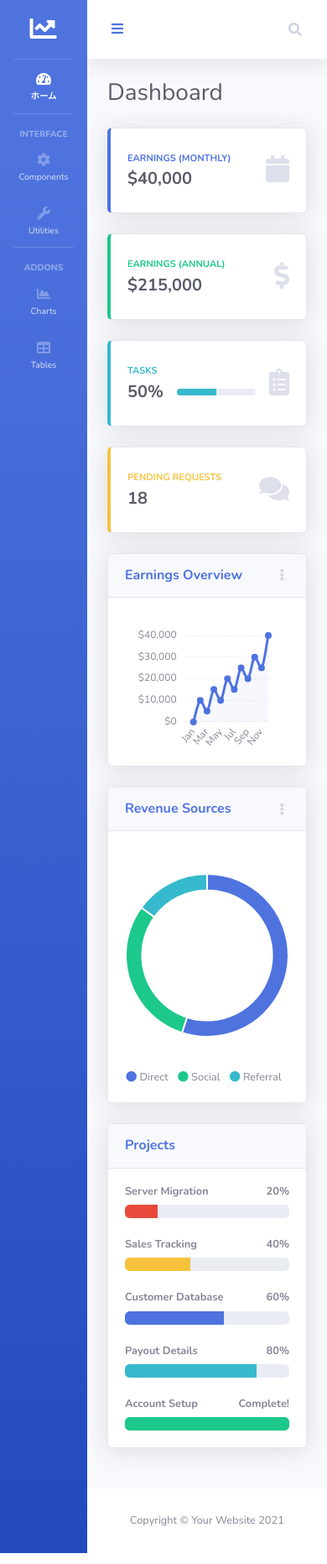
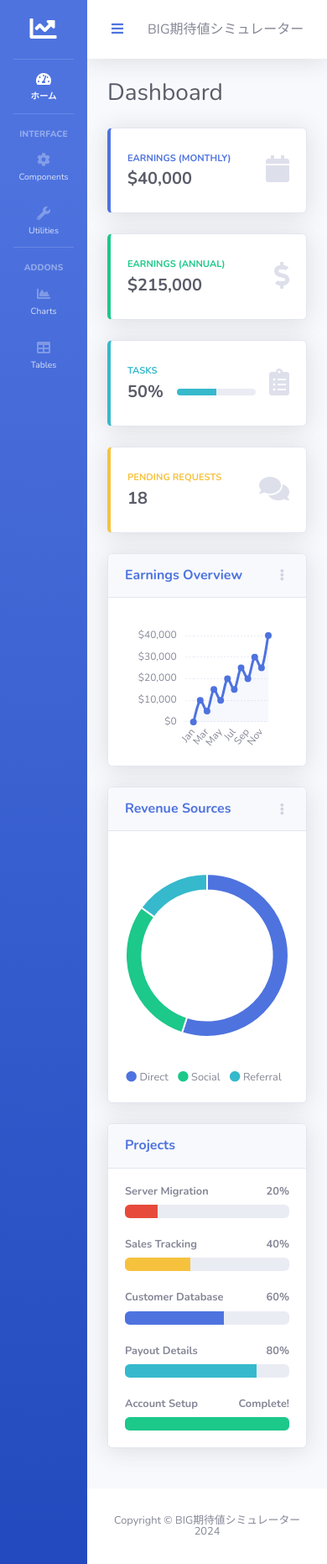
Before and after one commit to YoshySET/big_simulator, a Flask app: page / in a window 390 px wide. Shown: the whole page at 84% size. Run offline with Flask 3, Linux system fonts and the light colour scheme; some libraries are stand-ins or nearby versions.

Commit message:
topbar表示確認

```diff
--- /dev/null
+++ b/templates/common/footer.html
@@ -0,0 +1,7 @@
+<footer class="sticky-footer bg-white">
+    <div class="container my-auto">
+        <div class="copyright text-center my-auto">
+            <span>Copyright &copy; BIG期待値シミュレーター 2024</span>
+        </div>
+    </div>
+</footer>
--- a/templates/common/sidebar.html
+++ b/templates/common/sidebar.html
@@ -4,7 +4,7 @@
         <div class="sidebar-brand-icon">
             <i class="fas fa-chart-line"></i>
         </div>
-        <div class="sidebar-brand-text mx-3">BIG期待値速報</div>
+        <div class="sidebar-brand-text mx-3">BIG SIM</div>
     </a>
 
     <!-- Divider -->
--- /dev/null
+++ b/templates/common/topbar.html
@@ -0,0 +1,12 @@
+<nav class="navbar navbar-expand navbar-light bg-white topbar mb-4 static-top shadow">
+
+    <!-- Sidebar Toggle (Topbar) -->
+    <button id="sidebarToggleTop" class="btn btn-link rounded-circle mr-3">
+        <i class="fa fa-bars"></i>
+    </button>
+
+    <!-- Topbar Navbar -->
+    <ul class="navbar-nav mr-auto">
+        <span>BIG期待値シミュレーター</span>
+    </ul>
+</nav>
--- a/templates/index.html
+++ b/templates/index.html
@@ -13,15 +13,14 @@
         rel="stylesheet">
     <!-- Custom styles for this template-->
     <link href="{{ url_for('static', filename='css/sb-admin-2.min.css') }}" rel="stylesheet">
-    <title>SB Admin 2 - Dashboard</title>
+    <title>BIG期待値シミュレーター</title>
 </head>
 
 <body id="page-top">
     <!-- Page Wrapper -->
     <div id="wrapper">
-        <!-- Sidebar -->
+
         {% include "common/sidebar.html" %}
-        <!-- End of Sidebar -->
 
         <!-- Content Wrapper -->
         <div id="content-wrapper" class="d-flex flex-column">
@@ -29,46 +28,7 @@
             <!-- Main Content -->
             <div id="content">
 
-                <!-- Topbar -->
-                <nav class="navbar navbar-expand navbar-light bg-white topbar mb-4 static-top shadow">
-
-                    <!-- Sidebar Toggle (Topbar) -->
-                    <button id="sidebarToggleTop" class="btn btn-link rounded-circle mr-3">
-                        <i class="fa fa-bars"></i>
-                    </button>
-
-                    <!-- Topbar Navbar -->
-                    <ul class="navbar-nav ml-auto">
-
-                        <!-- Nav Item - Search Dropdown (Visible Only XS) -->
-                        <li class="nav-item dropdown no-arrow d-sm-none">
-                            <a class="nav-link dropdown-toggle" href="#" id="searchDropdown" role="button"
-                                data-toggle="dropdown" aria-haspopup="true" aria-expanded="false">
-                                <i class="fas fa-search fa-fw"></i>
-                            </a>
-                            <!-- Dropdown - Messages -->
-                            <div class="dropdown-menu dropdown-menu-right p-3 shadow animated--grow-in"
-                                aria-labelledby="searchDropdown">
-                                <form class="form-inline mr-auto w-100 navbar-search">
-                                    <div class="input-group">
-                                        <input type="text" class="form-control bg-light border-0 small"
-                                            placeholder="Search for..." aria-label="Search"
-                                            aria-describedby="basic-addon2">
-                                        <div class="input-group-append">
-                                            <button class="btn btn-primary" type="button">
-                                                <i class="fas fa-search fa-sm"></i>
-                                            </button>
-                                        </div>
-                                    </div>
-                                </form>
-                            </div>
-                        </li>
-
-                        <div class="topbar-divider d-none d-sm-block"></div>
-                    </ul>
-
-                </nav>
-                <!-- End of Topbar -->
+                {% include "common/topbar.html" %}
 
                 <!-- Begin Page Content -->
                 <div class="container-fluid">
@@ -293,15 +253,8 @@
             </div>
             <!-- End of Main Content -->
 
-            <!-- Footer -->
-            <footer class="sticky-footer bg-white">
-                <div class="container my-auto">
-                    <div class="copyright text-center my-auto">
-                        <span>Copyright &copy; Your Website 2021</span>
-                    </div>
-                </div>
-            </footer>
-            <!-- End of Footer -->
+            {% include "common/footer.html" %}
+
         </div>
         <!-- End of Content Wrapper -->
     </div>
```
